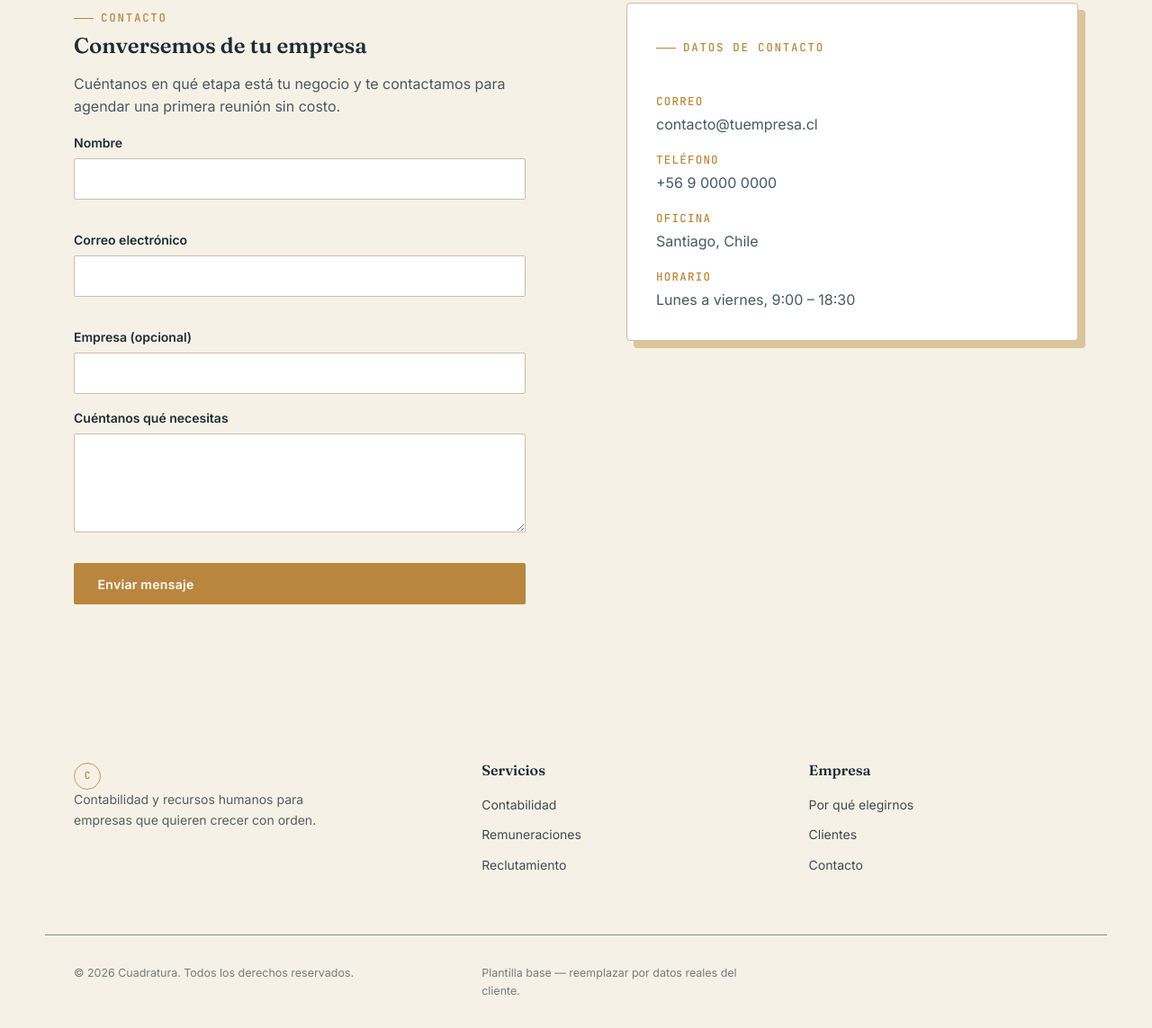
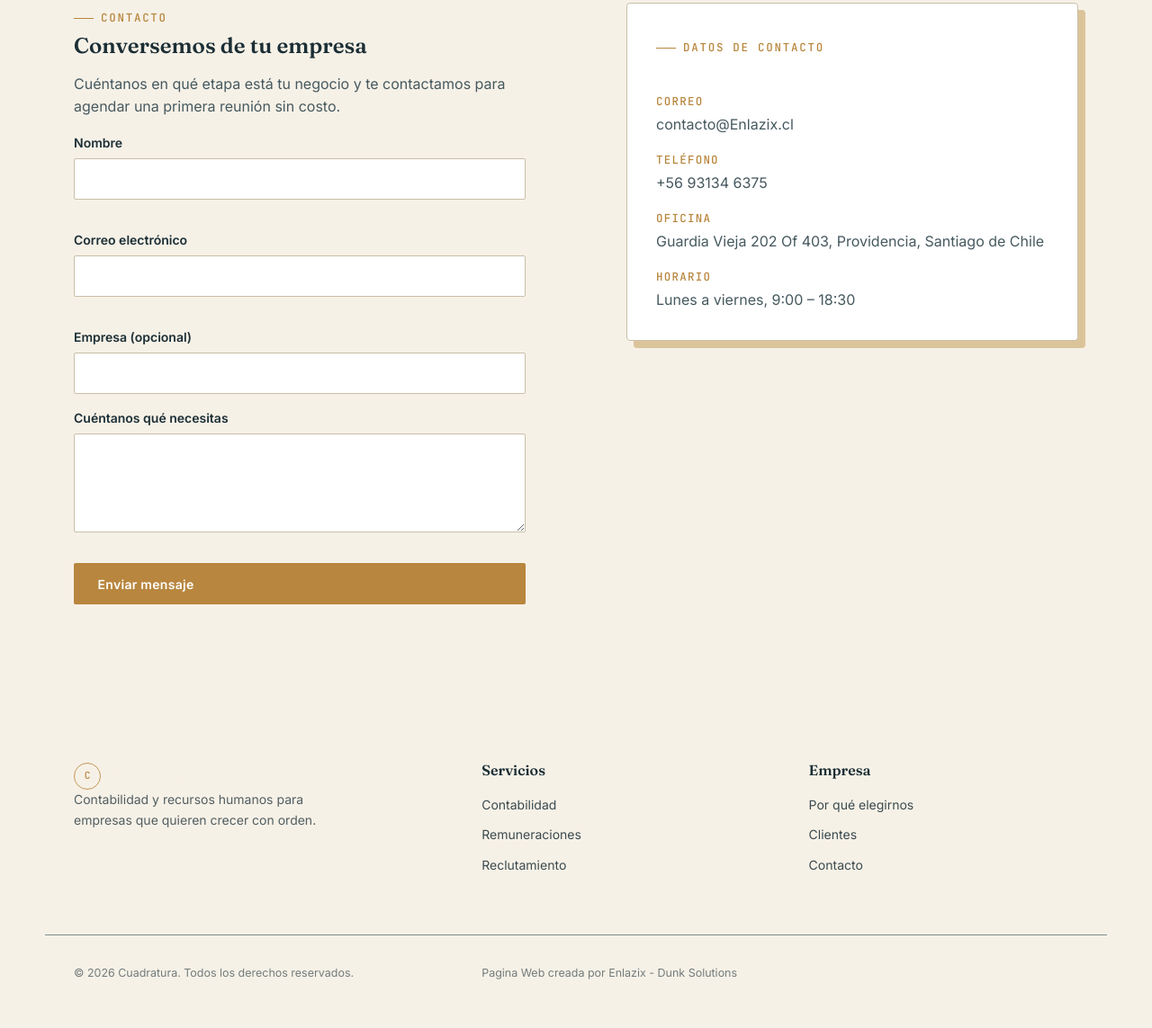
Before and after one commit to ENLAZIX-SPA/Cuadratura, a plain HTML site: page index.html in a window 1280 px wide. Shown: the part 3773-4916 px from the top of the page at 90% size. Drawn offline with Linux system fonts and the light colour scheme.

Commit message:
Index 1.2 Contacto
Agregar campos correctos a contacto.

```diff
--- a/index.html
+++ b/index.html
@@ -270,15 +270,15 @@
           <dl>
             <div>
               <dt>Correo</dt>
-              <dd>contacto@tuempresa.cl</dd>
+              <dd>contacto@Enlazix.cl</dd>
             </div>
             <div>
               <dt>Teléfono</dt>
-              <dd>+56 9 0000 0000</dd>
+              <dd>+56 93134 6375</dd>
             </div>
             <div>
               <dt>Oficina</dt>
-              <dd>Santiago, Chile</dd>
+              <dd>Guardia Vieja 202 Of 403, Providencia, Santiago de Chile</dd>
             </div>
             <div>
               <dt>Horario</dt>
@@ -318,7 +318,7 @@
   </div>
   <div class="contenedor pie__legal">
     <span>© <span id="anio-actual"></span> Cuadratura. Todos los derechos reservados.</span>
-    <span>Plantilla base — reemplazar por datos reales del cliente.</span>
+    <span>Pagina Web creada por Enlazix - Dunk Solutions</span>
   </div>
 </footer>
 
```
